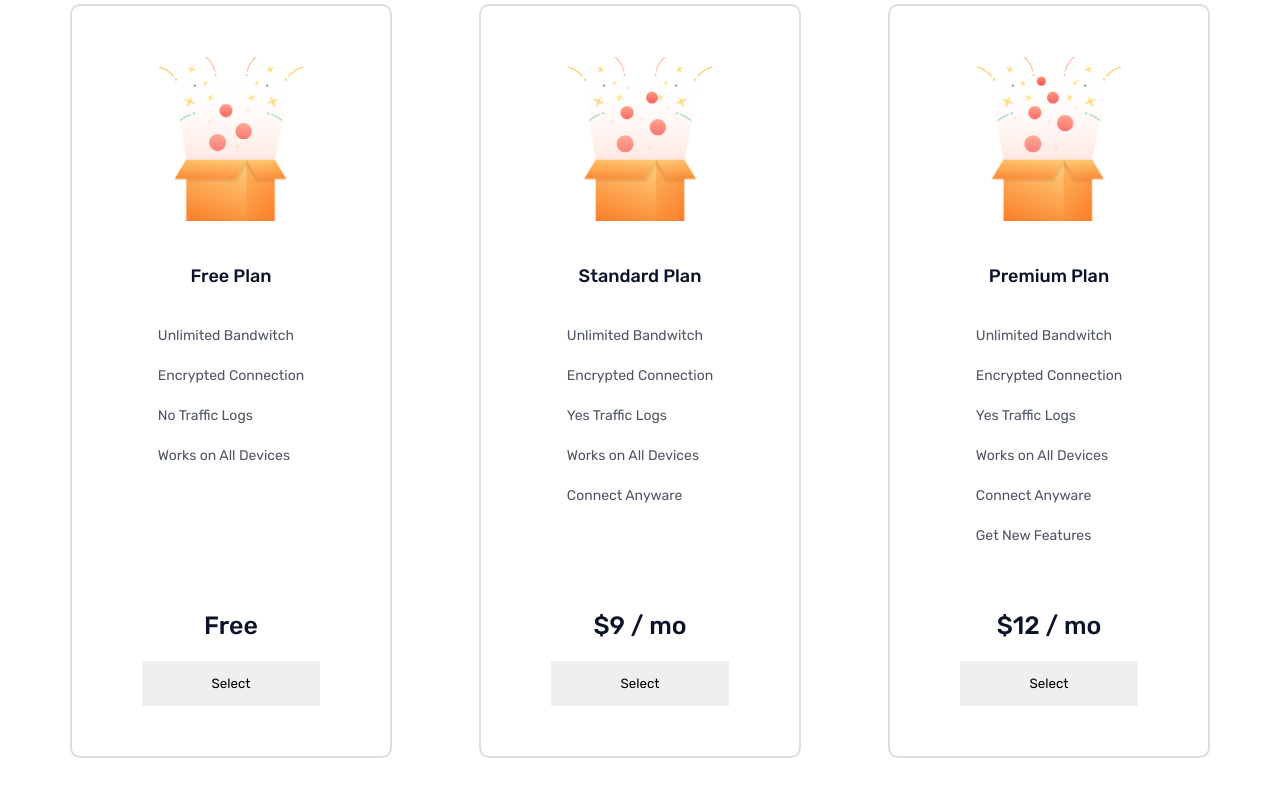
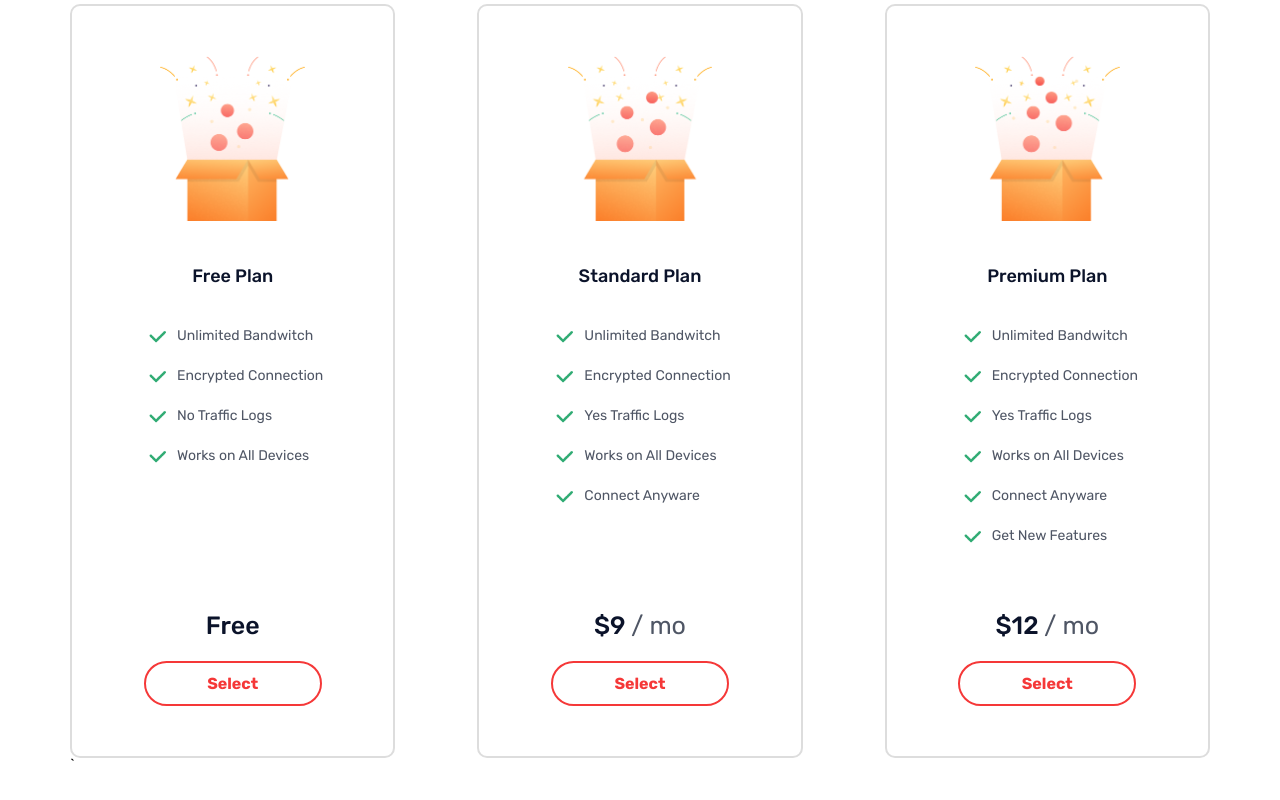
Before and after one commit to Zhukov531/LaslesVPN, a plain HTML site: page index.html in a window 1280 px wide. Shown: the part 1762-2562 px from the top of the page. Drawn offline with Linux system fonts and the light colour scheme.

Commit message:
add border and button red color

```diff
--- a/css/style.css
+++ b/css/style.css
@@ -1,4 +1,4 @@
-@import url(./_nullstyle.css);
+@import url(/css/_nullstyle.css);
 @import url('https://fonts.googleapis.com/css2?family=Rubik:wght@300;400;500;600;700;800;900&display=swap');
 
 
@@ -245,7 +245,7 @@ body{
     display: flex;
     flex-direction: column;
     align-items: center;
-
+    transition: 0.5s;
 }
 .sec-4-img {
     max-width: 145px;
@@ -276,6 +276,10 @@ body{
 }
 .sec-4-ul li{
     margin-bottom: 10px;
+    background: url(../img/jam_check.png) no-repeat;
+    background-position: center left;
+    background-size: 30px;
+    padding-left: 35px;
 }
 .section-4-titlebut {
     font-family: Rubik;
@@ -288,8 +292,56 @@ body{
     color: #0B132A;
     margin-top: 50px;
 }
+.section-4-titlebut span{
+    font-family: Rubik;
+    font-size: 25px;
+    font-style: normal;
+    font-weight: 400;
+    line-height: 30px;
+    letter-spacing: 0em;
+    text-align: center;
+    color: #4F5665;
+}
 .sec-4-button {
     width: 178px;
     height: 45px;
     margin-top: 20px;
+    background: transparent;
+    border: 2px solid #F53838;
+    border-radius: 50px;
+    font-family: Rubik;
+    font-size: 16px;
+    font-style: normal;
+    font-weight: 700;
+    line-height: 19px;
+    letter-spacing: 0px;
+    color: #F53838;
+    transition: 0.5s;
 }
+
+.section-4-box:hover{
+    padding: 50px 70px;
+    border: 2px solid #F53838;
+    transition: 0.5s;
+    border-radius: 10px;
+    display: flex;
+    flex-direction: column;
+    align-items: center;
+
+}
+.sec-4-button:hover {
+    width: 178px;
+    height: 45px;
+    margin-top: 20px;
+    background: #F53838;
+    transition: 0.5s;
+    border-radius: 50px;
+    font-family: Rubik;
+    font-size: 16px;
+    font-style: normal;
+    font-weight: 700;
+    line-height: 19px;
+    letter-spacing: 0px;
+    color: white;
+
+}
--- a/index.html
+++ b/index.html
@@ -135,7 +135,7 @@
                     <h3 class="section-4-titlebut">$12 <span>/ mo</span></h3>
                     <a href=""><button class="sec-4-button">Select</button></a>
                 </div>
-            </div>
+            </div>`
         </div>
     </section>
 </body>
```
